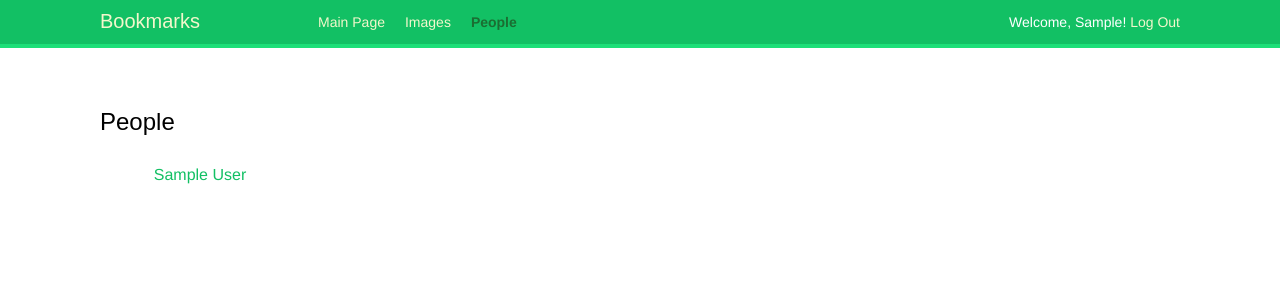
After one commit to KamilFerenc/social-website, a Django app: page /users/ in a window 1280 px wide. The commit adds this page. Shown: the top 300 px of the page. Run offline with Django 3.2, Linux system fonts and the light colour scheme; the visitor is signed in with stand-in values (Sample User, id 1); data comes from the database, SQL or seed files in the repository; some libraries are stand-ins or nearby versions; some web fonts are replaced.

Commit message:
Add view for represent users with active account

```diff
--- a/bookmarks/account/static/css/base.css
+++ b/bookmarks/account/static/css/base.css
@@ -213,7 +213,8 @@ ul.messages li a.close {
 }
 a.like, a.follow { float:right; margin-top:-8px; }
 
-#image-list { overflow:auto; }
+#image-list { overflow:auto;
+margin-bottom: 300px;}
 #image-list .image {
     float:left;
     width:220px;
--- /dev/null
+++ b/bookmarks/account/templates/account/user/list.html
@@ -0,0 +1,24 @@
+{% extends 'base.html' %}
+
+{% load thumbnail %}
+{% block title%}People{% endblock %}
+
+{% block content %}
+    <h2>People</h2>
+    <div id="people-list">
+        {% for user in users %}
+        <div class="user">
+            <a href="{{ user.get_absolute_url }}">
+                {% thumbnail user.profile.photo "180x180" crop="100%" as im %}
+                <img src="{{ im.url }}">
+                {% endthumbnail %}
+            </a>
+            <div class="info">
+                <a href="{{ user.get_absolute_url }}" class="title">
+                    {{ user.get_full_name }}
+                </a>
+            </div>
+        </div>
+        {% endfor %}
+    </div>
+{% endblock %}
--- a/bookmarks/account/templates/base.html
+++ b/bookmarks/account/templates/base.html
@@ -18,7 +18,7 @@
                     <a href="{% url 'images:list' %}">Images</a>
                 </li>
                 <li {% if section == "people" %}" class="selected" {% endif %}>
-                    <a href="#">People</a>
+                    <a href="{% url 'account:user_list' %}">People</a>
                 </li>
             </ul>
         {% endif %}
--- a/bookmarks/account/urls.py
+++ b/bookmarks/account/urls.py
@@ -13,4 +13,8 @@ urlpatterns = [
         r'(?P<token>[0-9A-Za-z]{1,13}-[0-9A-Za-z]{1,20})/$',
         views.activate, name='activate'),
     url(r'^edit/$', views.edit, name='edit'),
+    url(r'^users/$', views.user_list, name='user_list'),
+    url(r'^users/(?P<username>[-\w]+)/$',
+        views.user_detail, name='user_detail'),
+
 ]
--- a/bookmarks/account/views.py
+++ b/bookmarks/account/views.py
@@ -1,5 +1,5 @@
 from django.http import HttpResponse
-from django.shortcuts import render, redirect
+from django.shortcuts import render, redirect, get_object_or_404
 from django.contrib.auth import authenticate, login
 from .forms import LoginForm, UserRegistrationForm, UserEditForm
 from .forms import ProfileEditForm
@@ -113,3 +113,17 @@ def edit(request):
 
     return render(request, 'account/edit.html', {'user_form': user_form,
                                                  'profile_form': profile_form})
+
+
+@login_required
+def user_list(request):
+    users = User.objects.filter(is_active=True)
+    return render(request, 'account/user/list.html', {'users': users,
+                                                      'section': 'people'})
+
+
+@login_required
+def user_detail(request, username):
+    user = get_object_or_404(User, username=username, is_active=True)
+    return render(request, 'account/user/detail.html', {'user': user,
+                                                        'section': 'people'})
--- a/bookmarks/bookmarks/settings.py
+++ b/bookmarks/bookmarks/settings.py
@@ -151,3 +151,6 @@ EMAIL_HOST_PASSWORD = os.environ.get("EMAIL_PASS")
 
 MEDIA_URL = '/media/'
 MEDIA_ROOT = os.path.join(BASE_DIR, 'media/')
+
+ABSOLUTE_URL_OVERRIDES = \
+    {'auth.user': lambda u: reverse_lazy('account:user_detail', args=[u.username])}
--- a/bookmarks/images/templates/images/image/list_ajax.html
+++ b/bookmarks/images/templates/images/image/list_ajax.html
@@ -3,7 +3,7 @@
 {% for image in images %}
     <div class="image">
         <a href="{{ image.get_absolute_url }}">
-            {% thumbnail image.image "300x300" crop="100%" as im %}
+            {% thumbnail image.image "800x800" crop="100%" as im %}
             <a href="{{ image.get_absolute_url }}">
                 <img src="{{ im.url }}">
             </a>
--- a/bookmarks/images/views.py
+++ b/bookmarks/images/views.py
@@ -52,7 +52,7 @@ def image_like(request):
 @login_required
 def image_list(request):
     images = Image.objects.all()
-    paginator = Paginator(images, 8)
+    paginator = Paginator(images, 4)
     page = request.GET.get('page')
     try:
         images = paginator.page(page)
```
Also changed, not shown: bookmarks/account/models.py (+20 -0 lines), bookmarks/account/migrations/0003_contact.py (added).
